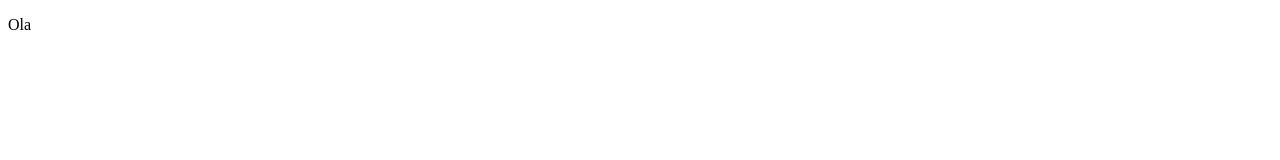
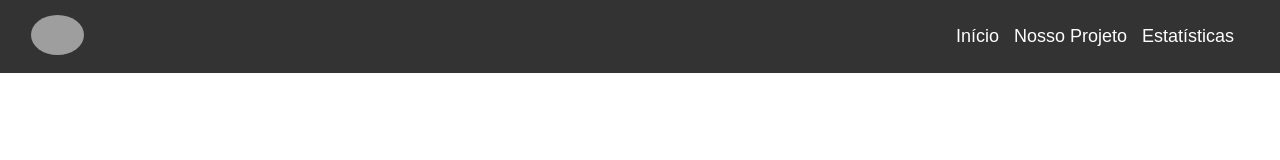
Before and after one commit to Paidifamilia/projeto-do-ano-letivo, a plain HTML site: page page1.html in a window 1280 px wide. Drawn offline with Linux system fonts and the light colour scheme; grey boxes are pictures that could not be loaded.

Commit message:
Update page1.html

```diff
--- a/page1.html
+++ b/page1.html
@@ -4,8 +4,73 @@
     <meta charset="UTF-8">
     <meta name="viewport" content="width=device-width, initial-scale=1.0">
     <title>Document</title>
-</head>
+        <meta charset="UTF-8">
+        <meta name="viewport" content="width=device-width, initial-scale=1.0">
+        <title>Document</title>
+        <style>
+            body {
+                margin: 0;
+                padding: 0;
+                font-family: Arial, sans-serif;
+            }
+
+            .navbar {
+                background-color: #333;
+                color: #fff;
+                position: fixed;
+                top: 0;
+                left: 0;
+                width: 100%;
+                display: flex;
+                justify-content: space-between;
+                align-items: center;
+                padding: 10px 30px;
+                box-sizing: border-box;
+                z-index: 1000; /* Garante que a barra de navegação esteja acima de outros elementos */
+            }
+
+            .logo img {
+                height: 40px; /* Reduzido o tamanho da logo */
+                border-radius: 440%; /* Alterado o arredondamento da logo */
+                margin-left: 1px;
+                margin-right: 1px;
+            }
+
+            .menu {
+                list-style: none;
+                margin-right: 1px;
+                margin-left: 1px;
+                padding: 0;
+                display: flex;
+            }
+
+            .menu li {
+                margin-right: 15px;
+            }
+
+            .menu li a {
+                color: #fff;
+                text-decoration: none;
+                font-size: 18px;
+                transition: color 0.3s;
+            }
+
+            .menu li a:hover {
+                color: rgb(194, 2, 2);
+            }
+        </style>
+    </head>
 <body>
-    <p>Ola</p>
+    <nav class="navbar">
+        <div class="logo">
+            <img src="https://d1yjjnpx0p53s8.cloudfront.net/styles/logo-thumbnail/s3/062015/senac.png?itok=tg53Ze-q">
+        </div>
+        <ul class="menu">
+            <li><a href="https://projetodoanoletivo.github.io/anoletivo/#">Início</a></li>
+            <li><a href="https://projetodoanoletivo.github.io/anoletivo/page2.html">Nosso Projeto</a></li>
+            <li><a href="https://projetodoanoletivo.github.io/anoletivo/page3.html">Estatísticas</a></li>
+        </ul>
+    </nav>
+    <p>OLÁ</p>
 </body>
 </html>
```
